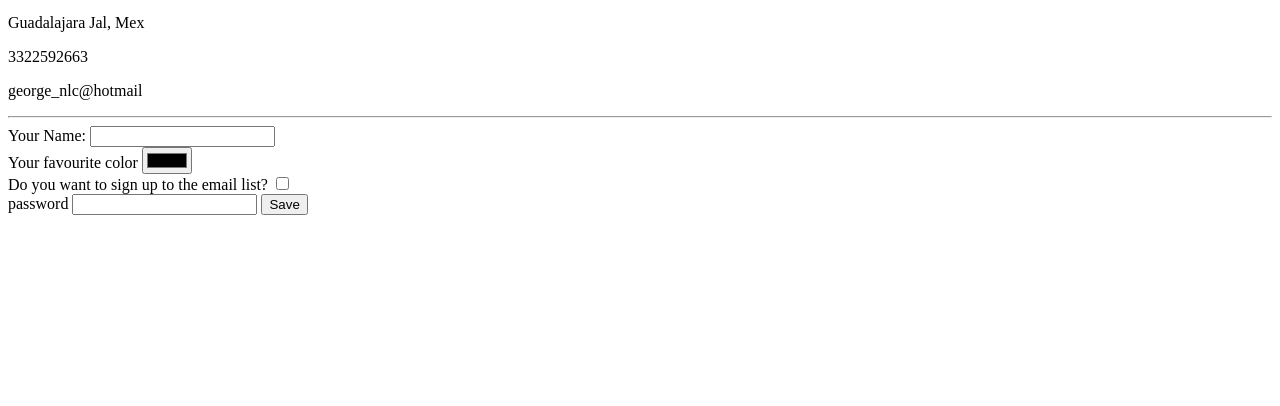
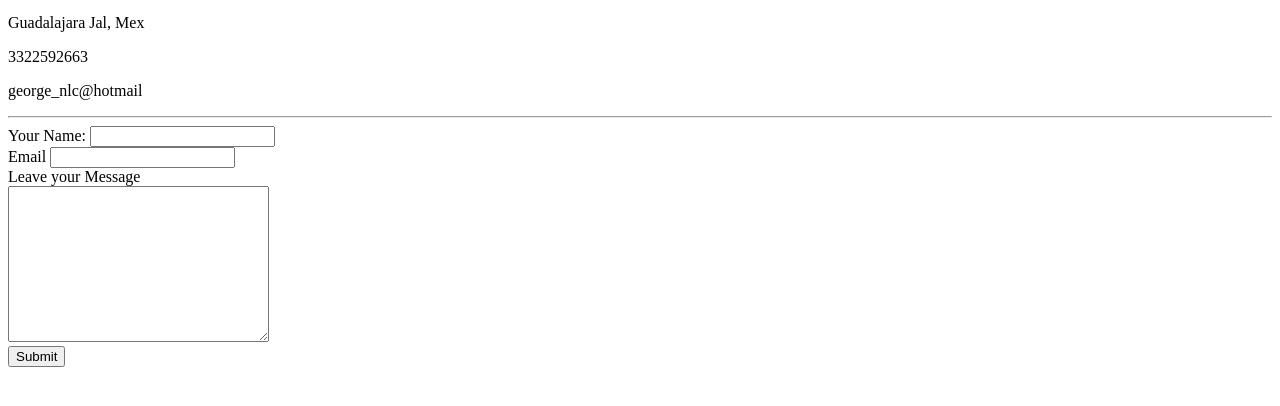
Before and after one commit to yorchAdalbert/My_web, a plain HTML site: page contact/index.html in a window 1280 px wide. Shown: the part 100-506 px from the top of the page. Drawn offline with Linux system fonts and the light colour scheme.

Commit message:
Change the contact structure

```diff
--- a/contact/index.html
+++ b/contact/index.html
@@ -14,16 +14,14 @@
     <p>3322592663</p>
     <p>george_nlc@hotmail</p>
     <hr>
-    <form action="">
+    <form action="mailto:george_nlc@hotmail.com" method="post" enctype="text/plain">
         <label for="name">Your Name:</label>
         <input type="text" name="name"><br>
-        <label for="color">Your favourite color</label>
-        <input type="color"><br>
-        <label for="signup">Do you want to sign up to the email list?</label>
-        <input type="checkbox" name="signup" id=""><br>
-        <label for="password">password</label>
-        <input type="password" name="password" id="">
-        <input type="submit" value="Save">
+        <label for="email">Email</label>
+        <input type="email" name="email"><br>
+        <label for="message">Leave your Message</label><br>
+        <textarea name="message" id="" cols="30" rows="10"></textarea><br>
+        <input type="submit">
     </form>
 </body>
 </html>
```
Also changed, not shown: contact/inputs.html (+6 -0 lines).
